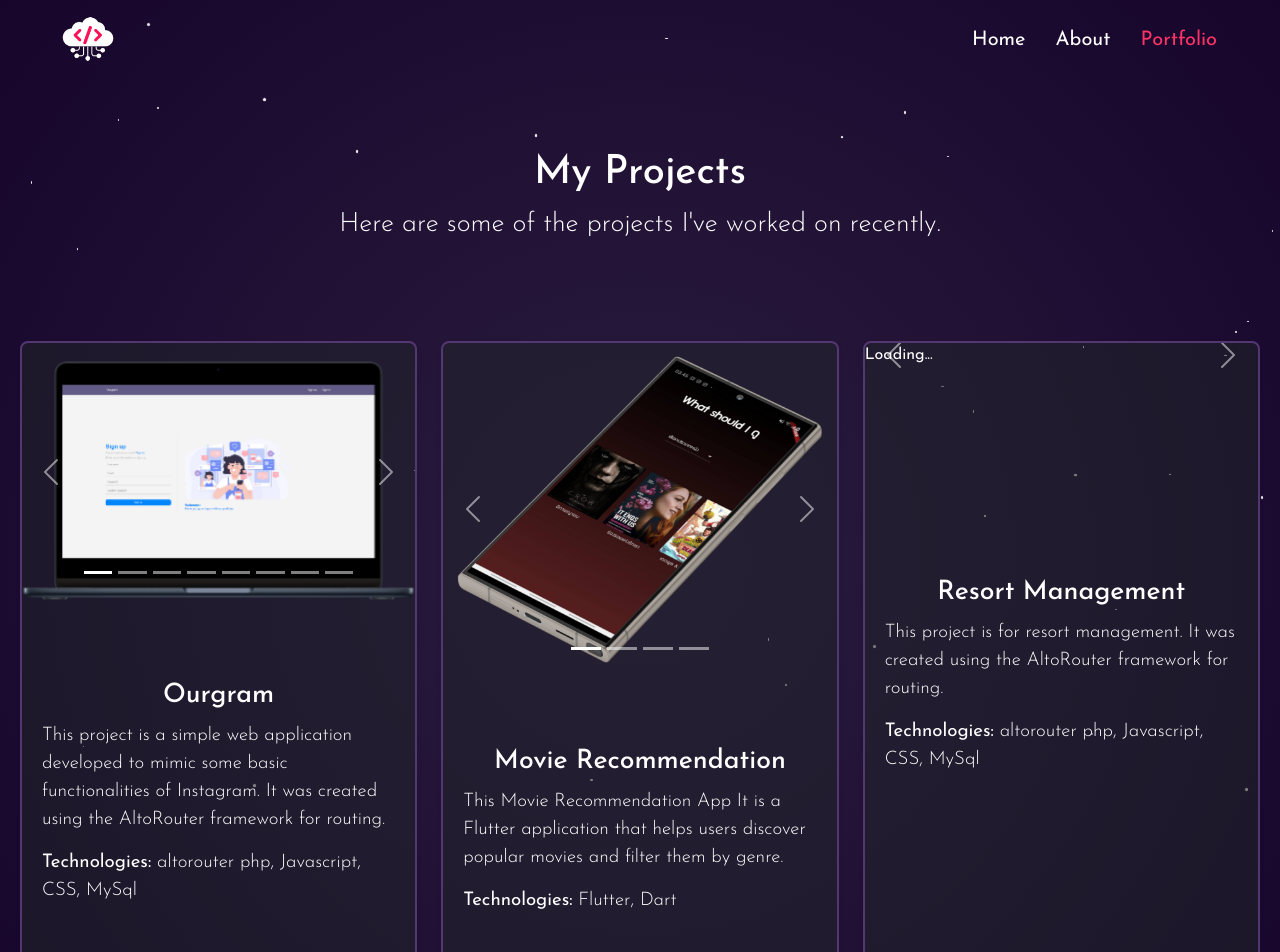
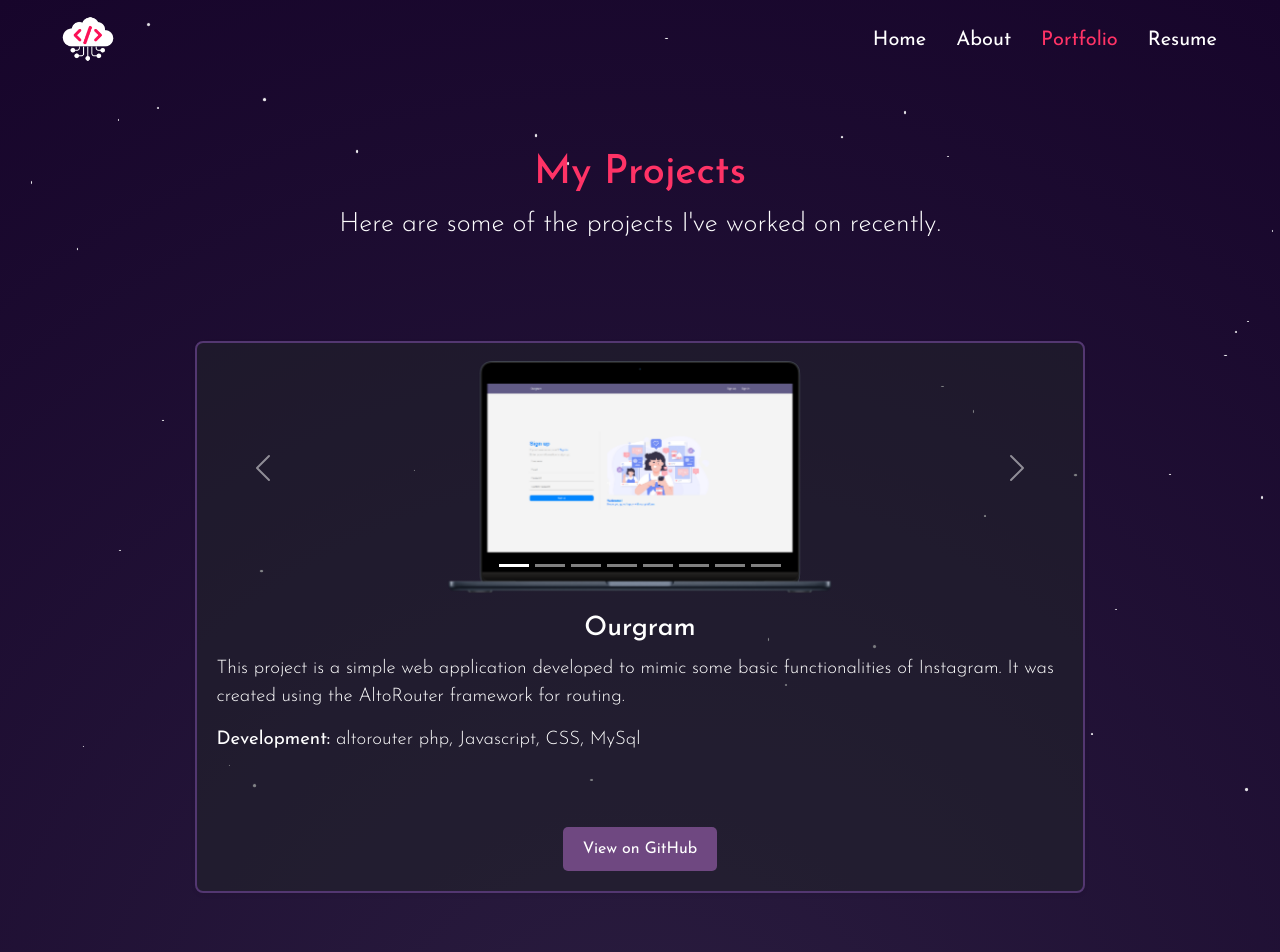
Before and after one commit to boomieindahouse/prawit-portfolio, a React (Vite) app: page /portfolio in a window 1280 px wide. Shown: the top 952 px of the page. Built offline with nearby package versions, Linux system fonts and the light colour scheme.

Commit message:
add resume pdf

```diff
--- a/src/App.jsx
+++ b/src/App.jsx
@@ -1,5 +1,5 @@
 import { useEffect, useState } from 'react';
-import { BrowserRouter as Router, Routes, Route } from 'react-router-dom';
+import { BrowserRouter as Router, Routes, Route, Navigate } from 'react-router-dom';
 import Navbar from './components/Navbar/Navbar';
 import Greeting from './components/Homepage/Greeting';
 import About from './components/About/About';
@@ -7,6 +7,7 @@ import Portfolio from './components/Portfolio/Portfolio';
 import Footer from './components/Footer/Footer';
 import Loader from './components/Loader/Loader';
 import Star from './components/bg/Stars';
+import resumePDF from './assets/my-resume.pdf';
 import 'bootstrap/dist/css/bootstrap.min.css';
 import './index.css';
 
@@ -30,11 +31,17 @@ function App() {
         ) : (
           <>
             <Navbar />
-            <Routes>
-            <Route path="/" element={<><Greeting /><Footer /></>} />
-              <Route path="/about" element={<><About /><Footer /></>} />
-              <Route path="/portfolio" element={<><Portfolio /><Footer /></>} />
-            </Routes>
+            <div className="main-content">
+              <Routes>
+                <Route path="/" element={<Navigate to="/home" />} />
+                <Route path="/home" element={<Greeting />} />
+                <Route path="/about" element={<About />} />
+                <Route path="/portfolio" element={<Portfolio />} />
+                <Route path="/portfolio" element={<Portfolio />} />
+                <Route path="/resume" element={<a href={resumePDF} target="_blank" rel="noopener noreferrer">Open Resume</a>} />
+              </Routes>
+            </div>
+            <Footer />
           </>
         )}
       </div>
--- a/src/components/About/About.css
+++ b/src/components/About/About.css
@@ -7,7 +7,7 @@
 }
 
 .me-img img {
-  max-width: 650px;
+  max-width: 600px;
   padding-right: 10px;
   height: auto;
 }
--- a/src/components/Footer/Footer.css
+++ b/src/components/Footer/Footer.css
@@ -1,26 +1,24 @@
+.App {
+  display: flex;
+  flex-direction: column;
+  min-height: 100vh; /* ทำให้ App มีความสูงขั้นต่ำเป็น 100vh */
+}
+
+.main-content {
+  flex: 1; /* ทำให้เนื้อหาหลักขยายตัวให้เต็มพื้นที่ */
+}
+
 .footer {
   background-color: rgba(25, 25, 25, 0.42);
   backdrop-filter: blur(10px);
-  position: relative;
-  bottom: 0;
-  left: 0;
-  width: 100%;
   padding: 1rem;
   font-weight: 300;
   font-size: 13pt;
   color: var(--primary-color);
+  /* ทำให้ footer มีความกว้าง 100% */
+  width: 100%;
 }
 
-.footer p {
-  margin: 0;
+.footer p{
+  margin-bottom: unset;
 }
-
-
-/* Responsive Media Queries */
-
-/* ปรับให้ซ่อนเมนูในหน้าจอขนาดเล็ก */
-@media (max-width: 768px){
-  .footer p {
-    font-size: 9pt;
-  }
-}
--- a/src/components/Footer/Footer.jsx
+++ b/src/components/Footer/Footer.jsx
@@ -1,10 +1,12 @@
-import '../Footer/Footer.css'
+import '../Footer/Footer.css';
 
 function Footer() {
     return (
-      <footer className="footer d-flex justify-content-center align-items-center">
-        <p>&copy; 2024 Prawitsanat Prapananyosan. All rights reserved.</p>
-      </footer>
+        <div className="footer-container">
+            <footer className="footer d-flex justify-content-center align-items-center">
+                <p>&copy; 2024 Prawitsanat Prapananyosan. All rights reserved.</p>
+            </footer>
+        </div>
     );
 }
 
--- a/src/components/Navbar/Navbar.jsx
+++ b/src/components/Navbar/Navbar.jsx
@@ -34,10 +34,16 @@ function Navbar() {
       </div>
       <div className="menu-toggle" onClick={toggleMenu}>☰</div>
       <div className={`show-menu ${isMenuOpen ? 'active' : ''}`}>
-        <NavLink to="/" className="nav-link" activeClassName="active">Home</NavLink>
-        <NavLink to="/about" className="nav-link" activeClassName="active">About</NavLink>
-        <NavLink to="/portfolio" className="nav-link" activeClassName="active">Portfolio</NavLink>
-      </div>
+        <NavLink to="/" className="nav-link" activeClassName="active">
+          Home
+        </NavLink>
+        <NavLink to="/about" className="nav-link" activeClassName="active">
+          About
+        </NavLink>
+        <NavLink to="/portfolio" className="nav-link" activeClassName="active">
+          Portfolio
+        </NavLink>
+        <a href="/src/assets/my-resume.pdf" target="_blank" rel="noopener noreferrer" className="nav-link">Resume</a>      </div>
     </nav>
   );
 }
--- a/src/components/Portfolio/Portfolio.css
+++ b/src/components/Portfolio/Portfolio.css
@@ -2,9 +2,10 @@
   padding: 20px;
 }
 
-.portfolio-container h1 {
+.portfolio-heading {
   text-align: center;
   padding-top: 50px;
+  color: var(--highlight-color);
 }
 
 .portfolio-description {
@@ -12,3 +13,35 @@
   text-align: center;
   font-weight: 300;
 }
+
+.project-card {
+  max-width: 50%;
+  gap: 40px;
+}
+
+/* Responsive Media Queries */
+@media (max-width: 768px) {
+  .row > * {
+    padding-left: calc(var(--bs-gutter-x) * 0.5) !important;
+  }
+
+  .project-card {
+    flex-direction: column !important;
+    max-width: 90%;
+  }
+}
+
+/* ipad mini, air responsive */
+@media (min-width: 768px) and (max-width: 1370px) {
+  .project-card {
+    max-width: 90%;
+    display: flex;
+    flex-wrap: wrap;
+  }
+
+  .col-md-6 {
+        flex: 0 0 auto;
+        width: 80%;
+        height: 30%;
+    }
+}
--- a/src/components/Portfolio/Portfolio.jsx
+++ b/src/components/Portfolio/Portfolio.jsx
@@ -1,21 +1,24 @@
-import { Container, Row, Col } from 'react-bootstrap';
+import { Container, Col } from 'react-bootstrap';
 import { portfolios } from '../Constants/Constants';
 import ProjectCard from '../Portfolio/ProjectCard';
 import 'bootstrap/dist/css/bootstrap.min.css';
 import '../Portfolio/Portfolio.css';
+
 
 function Portfolio() {
   return (
     <Container fluid className="portfolio-container">
       <h1 className="portfolio-heading">My Projects</h1>
       <p className="portfolio-description">Here are some of the projects I&apos;ve worked on recently.</p>
-      <Row>
-        {portfolios.map((project) => (
-          <Col key={project.id} md={4} className="mb-4">
-            <ProjectCard project={project} />
-          </Col>
-        ))}
-      </Row>
+      <div className="row justify-content-center">
+        <div className="project-card d-flex justify-content-center">
+          {portfolios.map((project) => (
+            <Col key={project.id} md={6} className="mb-4">
+              <ProjectCard project={project} />
+            </Col>
+          ))}
+        </div>
+      </div>
     </Container>
   );
 }
--- a/src/components/Portfolio/ProjectCard.css
+++ b/src/components/Portfolio/ProjectCard.css
@@ -11,12 +11,20 @@
     transition: transform 0.3s;
   }
 
+  .carousel-item img {
+    max-height: 250px; /* กำหนดความสูงสูงสุดของรูปภาพ */
+    object-fit: contain; /* ทำให้รูปภาพคงสัดส่วนไม่ถูกครอบ */
+    width: auto; /* หรือปรับขนาดความกว้างของรูปภาพเป็น auto ถ้าอยากให้รูปไม่ยืด */
+    margin: 0 auto; /* จัดให้รูปอยู่กึ่งกลาง */
+}
+
   .custom-card:hover {
     transform: scale(1.02);
   }
 
   .custom-card-body {
     padding: 20px;
+    height: 300px;
   }
 
   .custom-card-body h1{
@@ -41,7 +49,7 @@
   .button-container {
     display: flex;
     justify-content: center;
-    padding: 10px 0;
+    padding: 20px 0;
   }
 
   .btn-github {
@@ -53,9 +61,15 @@
     text-decoration: none;
     border-radius: 5px;
     transition: background-color 0.3s;
-    z-index: 10;
   }
 
   .btn-github:hover {
     background-color: #6f488173;
   }
+
+  /* ipad mini, air responsive */
+@media (min-width: 768px) and (max-width: 1370px) {
+  /* .custom-card {
+    max-width: 100%;
+  } */
+}
--- a/src/components/Portfolio/ProjectCard.jsx
+++ b/src/components/Portfolio/ProjectCard.jsx
@@ -46,7 +46,7 @@ function ProjectCard({ project }) {
       <div className="custom-card-body">
         <h1 className="project-card-title">{project.name}</h1>
         <p className="project-card-text">{project.desc}</p>
-        <p><strong>Technologies:</strong> {project.dev.join(', ')}</p>
+        <p><strong>Development:</strong> {project.dev.join(', ')}</p>
       </div>
       <div className="button-container">
         <a href={project.github} className="btn-github" target="_blank" rel="noopener noreferrer">
```
Also changed, not shown: 1 other file (tests, documents, lock files or other folders). Lines whose indentation alone changed are shown as unchanged.
